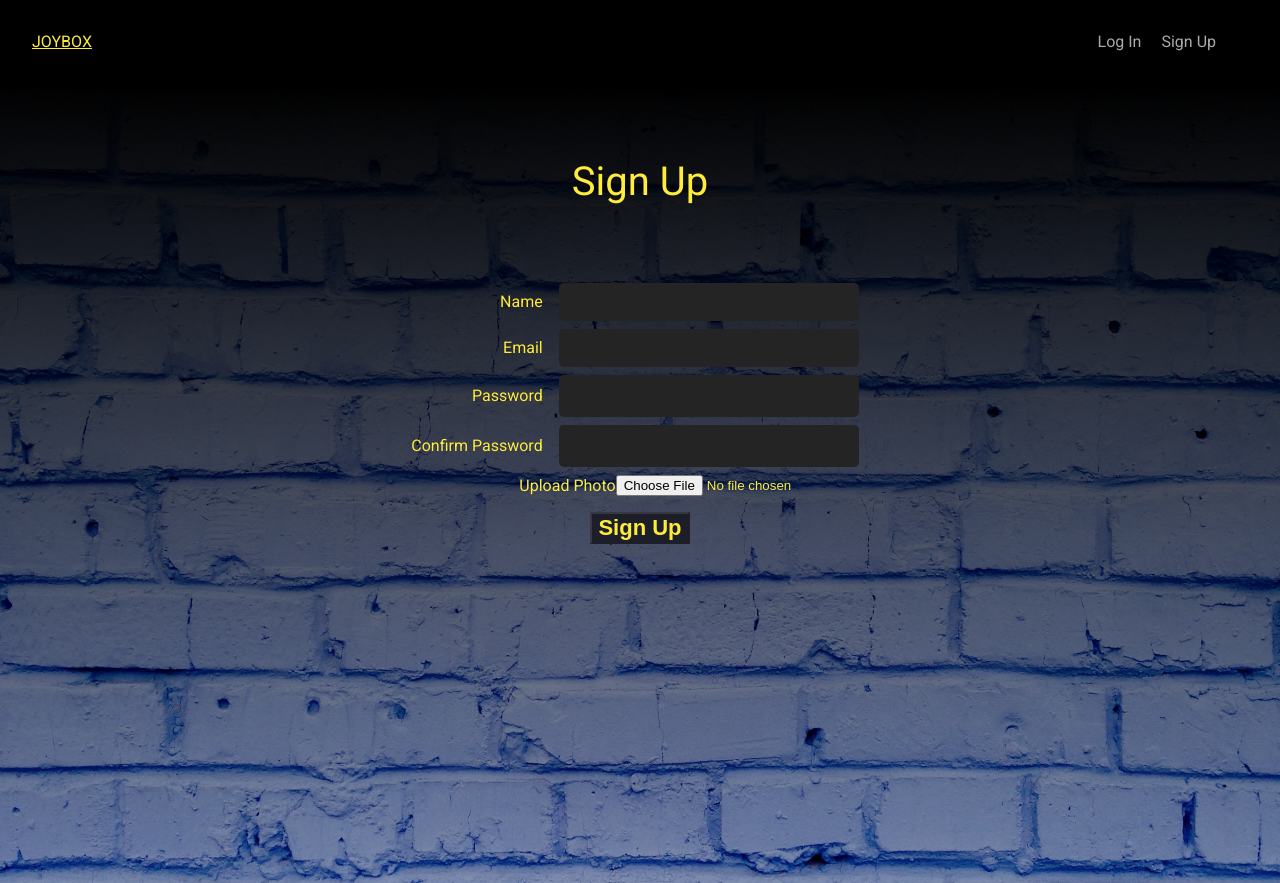
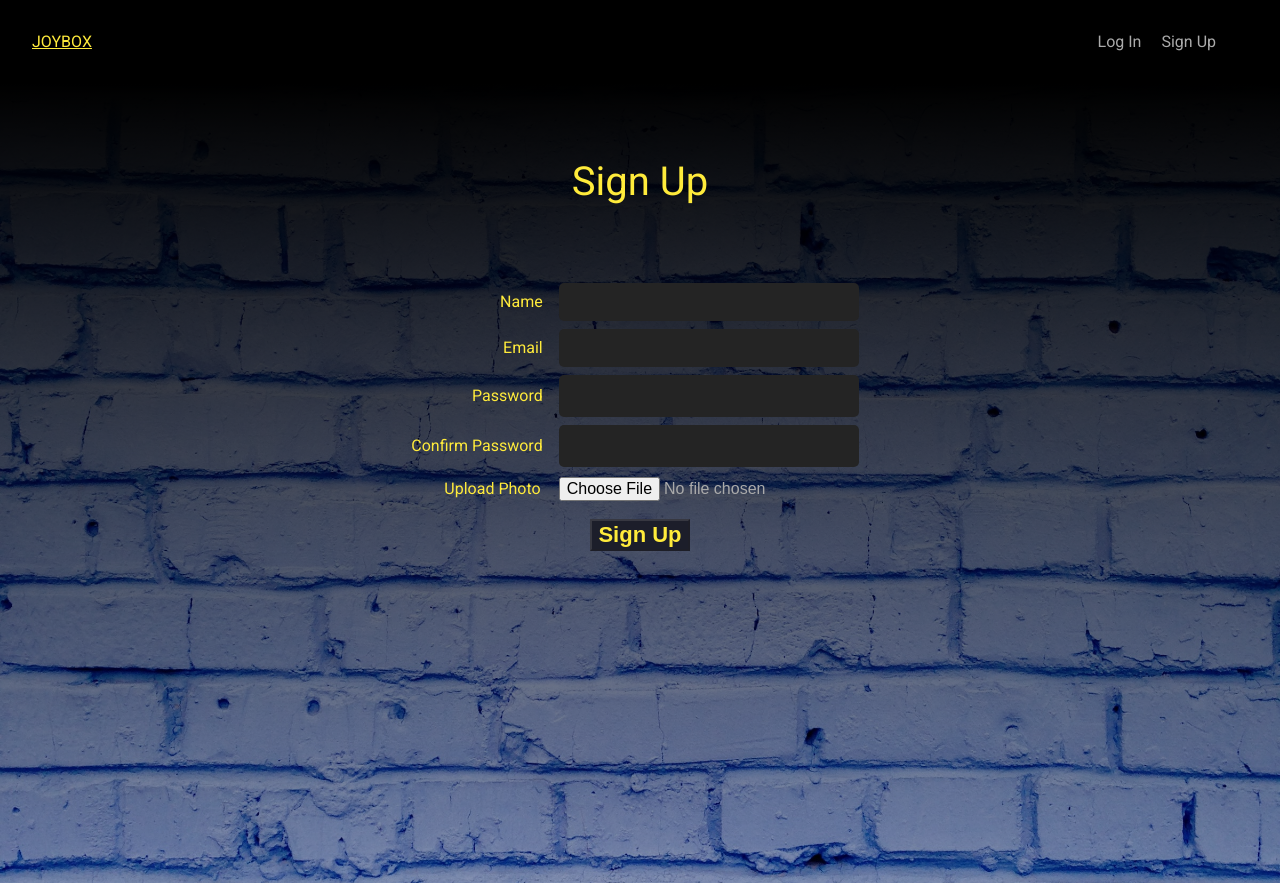
Before and after one commit to any-stone/joy-box-front-end, a React (Vite) app: page /auth/signup in a window 1280 px wide. Built offline with nearby package versions, Linux system fonts and the light colour scheme; no server answers.

Commit message:
add consistent styling to signup page

```diff
--- a/src/pages/Signup/Signup.module.css
+++ b/src/pages/Signup/Signup.module.css
@@ -21,15 +21,14 @@
   box-sizing: border-box;
 }
 
-
 .inputField:focus {
   outline: none;
   border: 2px solid #FFEB3B;
 }
 
-input[type="file"] {
+/* input[type="file"] {
   padding: 0;
-}
+} */
 
 .message {
   margin-top: 0;
@@ -78,3 +77,27 @@ input[type="file"] {
 .form > label:last-of-type {
   margin-bottom: 16px;
 }
+
+.fileLabel {
+  width: 100%;
+  display: flex;
+  justify-content: flex-end;
+  align-items: center;
+  margin-bottom: 8px;
+  margin-right: 10px;
+}
+
+.fileInputContainer {
+  display: flex;
+  align-items: center;
+}
+
+.fileInput {
+  margin: 0 0 0 16px;
+  padding: 10px;
+  font-size: 16px;
+  border-radius: 5px;
+  border: 2px solid transparent;
+  color: #aaa;
+  box-sizing: border-box;
+}
--- a/src/pages/Signup/Signup.tsx
+++ b/src/pages/Signup/Signup.tsx
@@ -131,19 +131,22 @@ const Signup = (props: AuthPageProps): JSX.Element => {
             onChange={handleChange}
           />
         </label>
-        <label className={styles.label}>
+        <label className={styles.fileLabel}>
           Upload Photo
+          <div className={styles.fileInputContainer}>
             <input
+              className={styles.fileInput}
               type="file"
               name="photo"
               onChange={handleChangePhoto}
               ref={imgInputRef}
             />
+          </div>
         </label>
         <div>
           <button
             className={styles.signupButton}
-            disabled={ isFormInvalid() || isSubmitted }
+            disabled={isFormInvalid() || isSubmitted}
           >
             {!isSubmitted ? 'Sign Up' : '🚀 Sending...'}
           </button>
```
Lines whose indentation alone changed are shown as unchanged.
